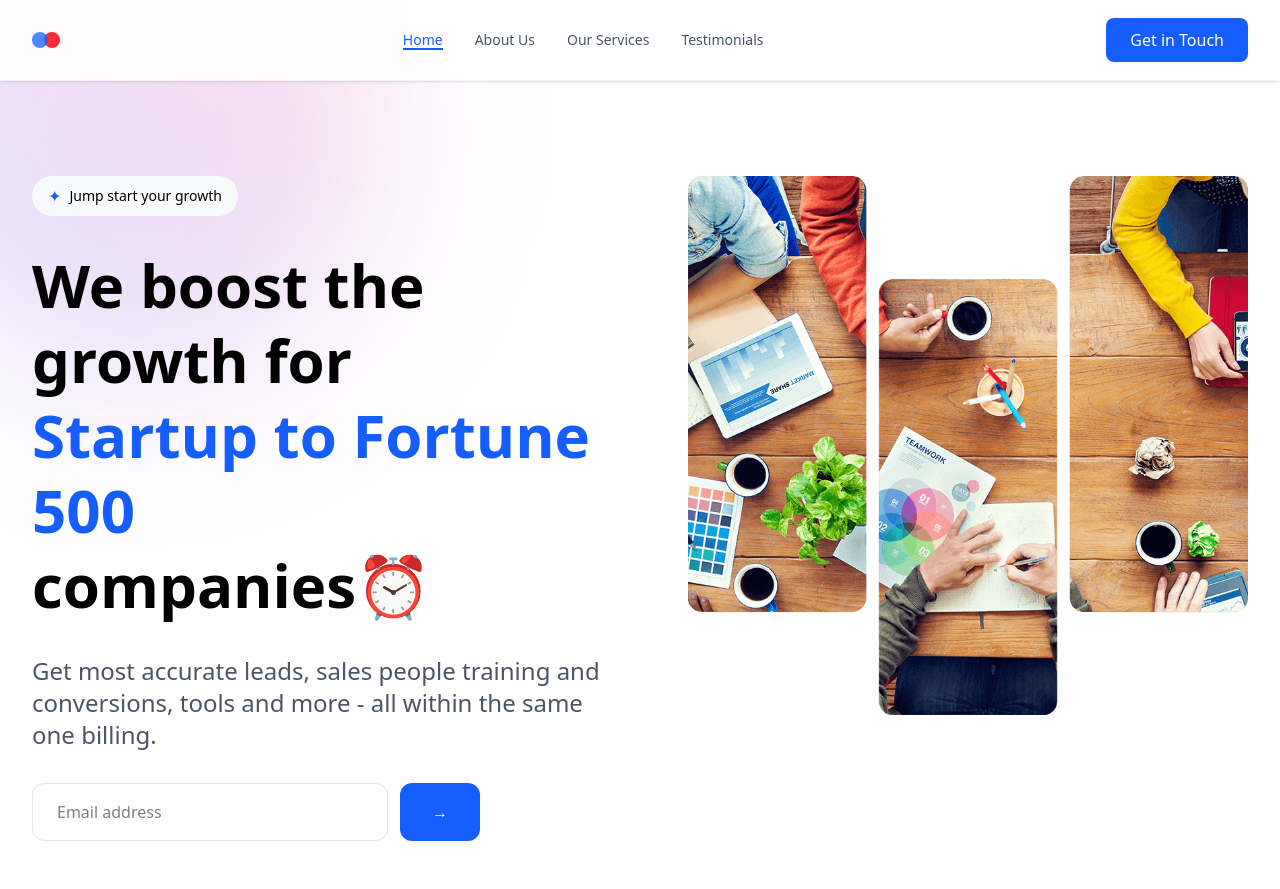
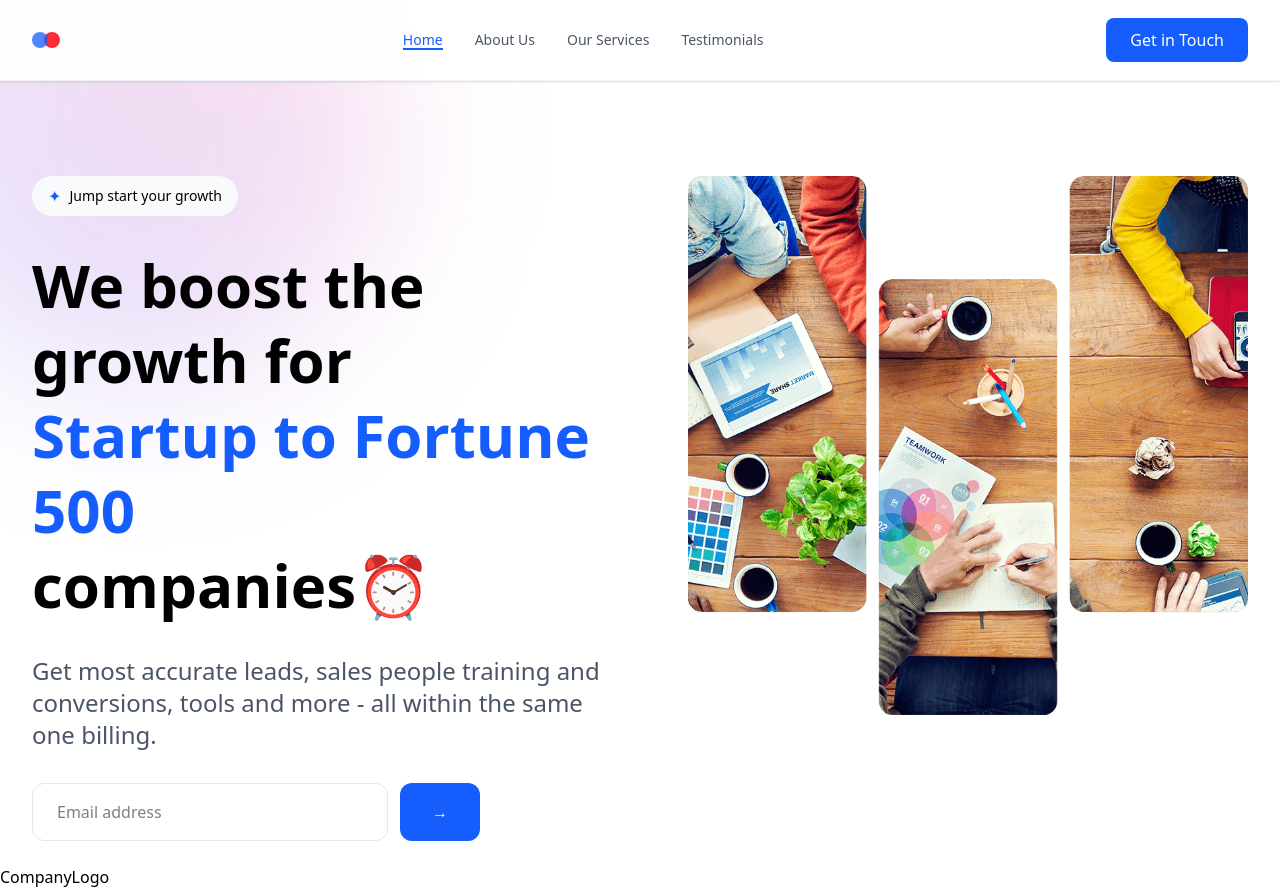
Before and after one commit to xor-xeno/React-Project, a React (Vite) app in the folder basic2/: page / in a window 1280 px wide. Before the commit the page ends 865 px from the top, so only its background shows below. Built offline with nearby package versions, Linux system fonts and the light colour scheme.

Commit message:
component: companylogo

```diff
--- a/basic2/src/App.jsx
+++ b/basic2/src/App.jsx
@@ -1,6 +1,7 @@
 import { useState } from 'react'
 import Navbar from './components/Navbar'
 import Herosc from './components/Herosc'
+import CompanyLogo from './components/CompanyLogo'
 
 function App() {
 
@@ -10,6 +11,7 @@ function App() {
       <div className='overflow-hidden '>
         <Navbar />
         <Herosc />
+        <CompanyLogo />
       </div>
     </main>
   )
--- /dev/null
+++ b/basic2/src/components/CompanyLogo.jsx
@@ -0,0 +1,9 @@
+import React from 'react'
+
+const CompanyLogo = () => {
+  return (
+    <div>CompanyLogo</div>
+  )
+}
+
+export default CompanyLogo
```
